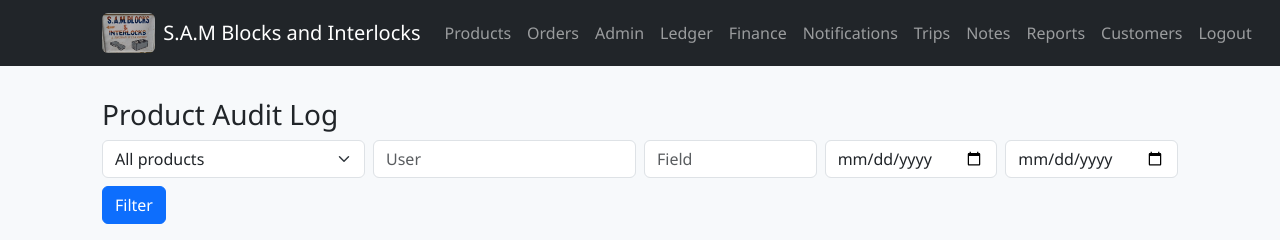
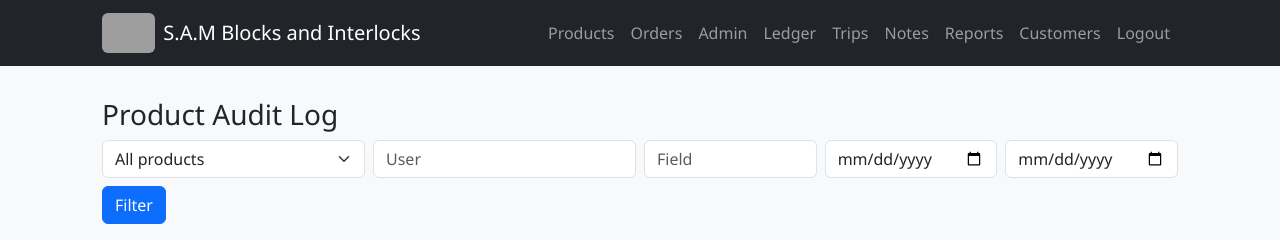
Before and after one commit to Teejay2223/sam-blocks-and-interlocks-inventory, a Flask app: page /admin/audit in a window 1280 px wide. Shown: the top 240 px of the page. Run offline with Flask 3, Linux system fonts and the light colour scheme; the visitor is signed in with stand-in values (Sample User, id 1); data that the repository does not hold is empty; some libraries are stand-ins or nearby versions; grey boxes are pictures that could not be loaded.

Commit message:
Fix navbar logo; add legacy /financial_reports redirect to /sales

```diff
--- a/app.py
+++ b/app.py
@@ -1485,6 +1485,14 @@ def sales_report():
     day_totals = [r['total'] for r in rows_d]
     return render_template('sales.html', months=months, totals=totals, days=days, day_totals=day_totals)
 
+# Backward-compat: legacy link name used in old templates
+@app.route('/financial_reports')
+@login_required
+@admin_required
+def financial_reports():
+    # Redirect old/legacy endpoint to the new sales report page
+    return redirect(url_for('sales_report'))
+
 # Utility route to insert demo sales (for presentation only)
 @app.route('/admin/seed_demo_sales')
 @login_required
--- a/templates/base.html
+++ b/templates/base.html
@@ -12,7 +12,7 @@
         <nav class="navbar navbar-expand-lg navbar-dark bg-dark">
             <div class="container">
                 <a class="navbar-brand d-flex align-items-center" href="{{ url_for('index') }}">
-                    <img src="{{ url_for('static', filename='sam.jpg') }}" alt="logo" style="height:40px; margin-right:8px;">
+                    <img src="{{ url_for('static', filename='logo.png') }}" alt="logo" style="height:40px; margin-right:8px;">
                     <span>S.A.M Blocks and Interlocks</span>
                 </a>
                 <button class="navbar-toggler" type="button" data-bs-toggle="collapse" data-bs-target="#nav"><span class="navbar-toggler-icon"></span></button>
@@ -25,8 +25,6 @@
                             {% if role == 'admin' %}
                                 <li class="nav-item"><a class="nav-link" href="{{ url_for('admin_dashboard') }}">Admin</a></li>
                                 <li class="nav-item"><a class="nav-link" href="{{ url_for('ledger') }}">Ledger</a></li>
-                                <li class="nav-item"><a class="nav-link" href="{{ url_for('financial_reports') }}">Finance</a></li>
-                                <li class="nav-item"><a class="nav-link" href="{{ url_for('notifications_panel') }}">Notifications</a></li>
                                 <li class="nav-item"><a class="nav-link" href="{{ url_for('trips') }}">Trips</a></li>
                                 <li class="nav-item"><a class="nav-link" href="{{ url_for('notes') }}">Notes</a></li>
                                 <li class="nav-item"><a class="nav-link" href="{{ url_for('sales_report') }}">Reports</a></li>
```
